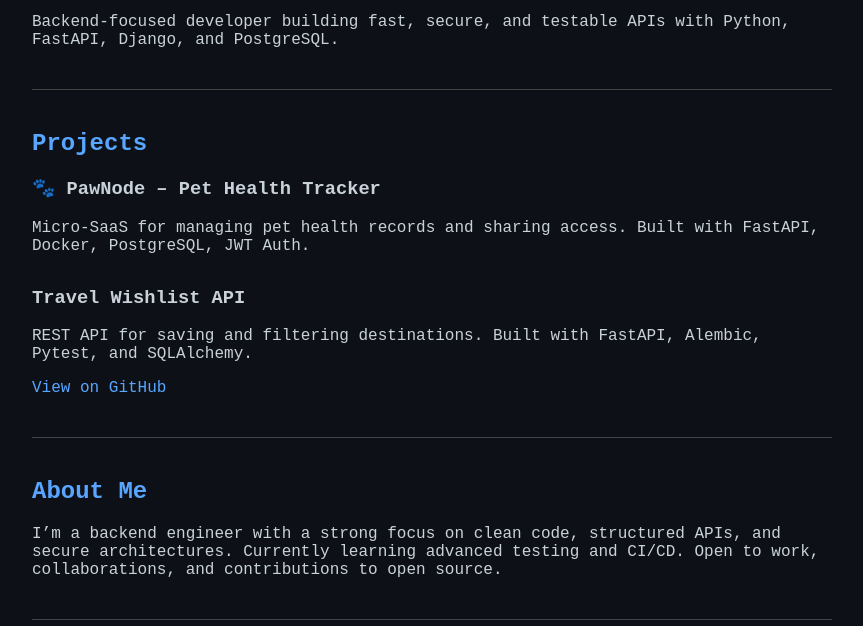
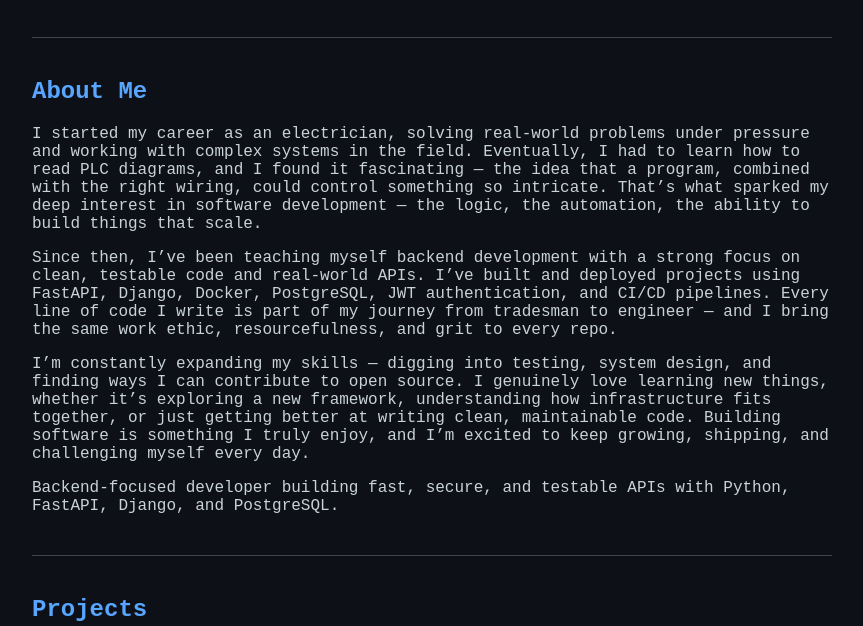
Before and after one commit to JL037/jaredlemler.github.io, a plain HTML site: page index.html in a window 1280 px wide. Shown: the part 326-952 px from the top of the page, without its empty margins (208-1071 px from the left). Drawn offline with Linux system fonts and the light colour scheme.

Commit message:
adjustment 3

```diff
--- a/index.html
+++ b/index.html
@@ -37,6 +37,26 @@
   <h1>Jared Lemler</h1>
   <p style="margin-top: 10px;">Hi, I'm Jared!</p>
   </div>
+  <hr style="margin: 40px 0; border: none; border-top: 1px solid #444;" />
+  <h2>About Me</h2>
+<p>
+  I started my career as an electrician, solving real-world problems under pressure and working with complex systems in the field.
+  Eventually, I had to learn how to read PLC diagrams, and I found it fascinating — the idea that a program, combined with the right wiring, could control something so intricate.
+  That’s what sparked my deep interest in software development — the logic, the automation, the ability to build things that scale.
+</p>
+<p>
+  Since then, I’ve been teaching myself backend development with a strong focus on clean, testable code and real-world APIs.
+  I’ve built and deployed projects using FastAPI, Django, Docker, PostgreSQL, JWT authentication, and CI/CD pipelines.
+  Every line of code I write is part of my journey from tradesman to engineer — and I bring the same work ethic,
+  resourcefulness, and grit to every repo.
+</p>
+<p>
+  I’m constantly expanding my skills — digging into testing, system design, and finding ways I can contribute to open source.
+  I genuinely love learning new things, whether it’s exploring a new framework, understanding how infrastructure fits together, or just getting better at writing clean, maintainable code.
+  Building software is something I truly enjoy, and I’m excited to keep growing, shipping, and challenging myself every day.
+</p>
+
+
 
   <p>Backend-focused developer building fast, secure, and testable APIs with Python, FastAPI, Django, and PostgreSQL.</p>
 
@@ -54,12 +74,7 @@
     <p><a href="https://github.com/JL037/travel-wishlist" target="_blank">View on GitHub</a></p>
   </div>
 
-  <hr style="margin: 40px 0; border: none; border-top: 1px solid #444;" />
-  <h2>About Me</h2>
-  <p>
-    I’m a backend engineer with a strong focus on clean code, structured APIs, and secure architectures.
-    Currently learning advanced testing and CI/CD. Open to work, collaborations, and contributions to open source.
-  </p>
+
 
   <hr style="margin: 40px 0; border: none; border-top: 1px solid #444;" />
   <h2>Links</h2>
```
